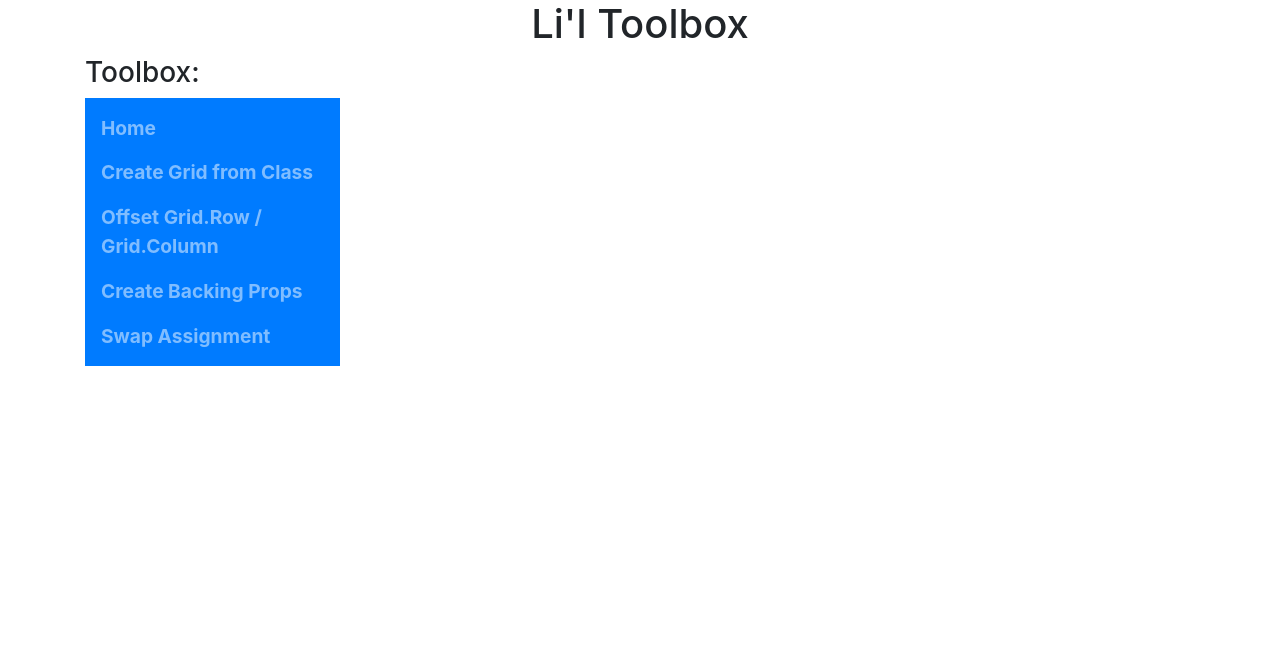
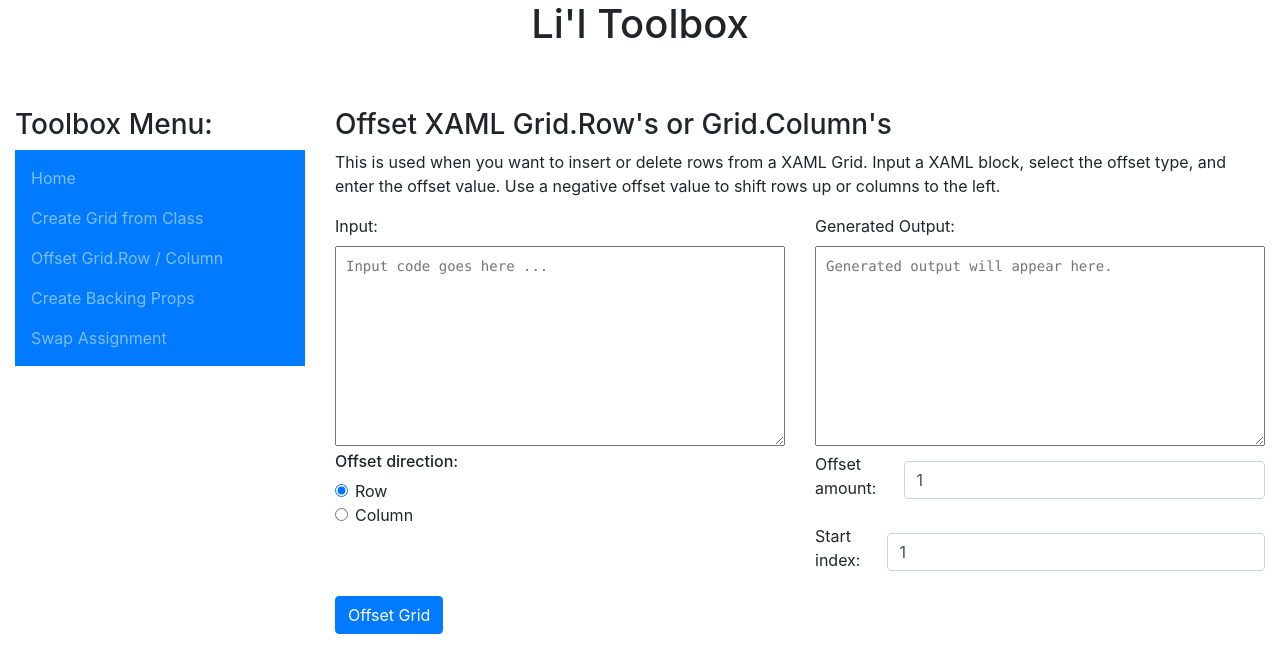
Before and after one commit to nhebb/lil-toolbox, an Angular app: page /grid-offset in a window 1280 px wide. Before the commit this address led to /. Shown: the top 672 px of the page. Built offline with nearby package versions, Linux system fonts and the light colour scheme.

Commit message:
Added preliminary grid offset functionality.

```diff
--- a/src/app/app-routing.module.ts
+++ b/src/app/app-routing.module.ts
@@ -1,10 +1,11 @@
 import { NgModule } from '@angular/core';
 import { Routes, RouterModule } from '@angular/router';
 import { GridFromClassComponent } from './grid-from-class/grid-from-class.component';
-
+import { GridOffsetComponent } from './grid-offset/grid-offset.component';
 
 const routes: Routes = [
-  { path: 'grid-from-class', component: GridFromClassComponent }
+  { path: 'grid-from-class', component: GridFromClassComponent },
+  { path: 'grid-offset', component: GridOffsetComponent }
 ];
 
 @NgModule({
--- a/src/app/app.component.html
+++ b/src/app/app.component.html
@@ -1,24 +1,24 @@
-<div class="container">
-  <h1 class="text-center">{{title}}</h1>
+<div class="container-fluid">
+  <h1 class="text-center page-title">{{title}}</h1>
   <div class="row">
     <div class="col-3">
-      <h3>Toolbox:</h3>
+      <h3>Toolbox Menu:</h3>
       <nav class="navbar navbar-dark bg-primary">
         <ul class="nav navbar-nav">
           <li class="nav-item">
-            <a class="nav-link bigly" routerLink="/">Home</a>
+            <a class="nav-link " routerLink="/">Home</a>
           </li>
           <li class="nav-item">
-            <a class="nav-link bigly" routerLink="/grid-from-class">Create Grid from Class</a>
+            <a class="nav-link " routerLink="/grid-from-class">Create Grid from Class</a>
           </li>
           <li class="nav-item">
-            <a class="nav-link bigly" routerLink="/">Offset Grid.Row / Grid.Column</a>
+            <a class="nav-link " routerLink="/grid-offset">Offset Grid.Row / Column</a>
           </li>
           <li class="nav-item">
-            <a class="nav-link bigly" routerLink="/">Create Backing Props</a>
+            <a class="nav-link " routerLink="/">Create Backing Props</a>
           </li>
           <li class="nav-item">
-            <a class="nav-link bigly" routerLink="/">Swap Assignment</a>
+            <a class="nav-link " routerLink="/">Swap Assignment</a>
           </li>
         </ul>
       </nav>
--- a/src/app/app.module.ts
+++ b/src/app/app.module.ts
@@ -1,6 +1,7 @@
 import { BrowserModule } from '@angular/platform-browser';
 import { NgModule } from '@angular/core';
 import { FormsModule } from '@angular/forms';
+import { ReactiveFormsModule } from '@angular/forms';
 import { NgbModule } from '@ng-bootstrap/ng-bootstrap';
 
 import { AppRoutingModule } from './app-routing.module';
@@ -21,6 +22,7 @@ import { GridOffsetComponent } from './grid-offset/grid-offset.component';
     NgbModule,
     BrowserModule,
     FormsModule,
+    ReactiveFormsModule,
     AppRoutingModule
   ],
   providers: [],
--- a/src/app/grid-from-class/grid-from-class.component.html
+++ b/src/app/grid-from-class/grid-from-class.component.html
@@ -2,7 +2,8 @@
 <h3>Create Grid from Class</h3>
 <p>Input a C# POCO, and generate a baseline XAML grid. The default control type is TextBox.
    DateTimes will generate a DatePicker, and bools will generate a CheckBox, but for other
-   data types you will need to manually change the control type.</p>
+   data types you will need to manually change the control type. The grid rows are created
+   in the order that they appear in the class.</p>
 <div class="row">
    <div class="col-6">
          <label>Input:</label>
--- a/src/app/grid-from-class/grid-from-class.component.ts
+++ b/src/app/grid-from-class/grid-from-class.component.ts
@@ -1,6 +1,6 @@
 import { Component, OnInit } from '@angular/core';
+
 import { WpfGridService } from '../wpf-grid.service';
-import { FormsModule } from '@angular/forms';
 
 @Component({
   selector: 'app-grid-from-class',
--- a/src/app/grid-offset/grid-offset.component.html
+++ b/src/app/grid-offset/grid-offset.component.html
@@ -1,15 +1,39 @@
 <h3>Offset XAML Grid.Row's or Grid.Column's</h3>
 <p>This is used when you want to insert or delete rows from a XAML Grid. Input a XAML block, select the offset type, and enter the offset value. Use a negative offset value to shift rows up or columns to the left.</p>
+<form [formGroup]="offsetForm" (ngSubmit)="onSubmit(offsetForm)">
    <div class="row">
       <div class="col-6">
          <label>Input:</label>
-      <textarea ref-inputTextArea class="code-box" [(ngModel)]="inputText" rows="8" cols="50" placeholder="Input code goes here ...">
-      </textarea>
+         <textarea class="code-box" formControlName="inputText" rows="8" cols="50" placeholder="Input code goes here ..."></textarea>
       </div>
       <div class="col-6">
          <label>Generated Output:</label>
-      <textarea ref-outputTextArea  class="code-box" [(ngModel)]="outputText" rows="8" cols="50"
-      [placeholder]="outputText.trim().length > 0 ? '' : 'Generated output will appear here.'"></textarea>
+         <textarea class="code-box" formControlName="outputText" rows="8" cols="50"
+         placeholder="Generated output will appear here."></textarea>
       </div>
    </div>
-<button type="button" class="btn btn-primary" (click)="offsetGrid(inputTextArea.value)">Offset  Grid</button>
+   <div class="row">
+      <div class="col-6">
+         <h6>Offset direction:</h6>
+         <div class="form-check">
+            <input class="form-check-input" type="radio" formControlName="direction" id="directionRow" value="Row" checked>
+            <label class="form-check-label" for="directionRow">Row</label>
+         </div>
+         <div class="form-check">
+            <input class="form-check-input" type="radio" formControlName="direction" id="directionColumn" value="Column">
+            <label class="form-check-label" for="directionColumn">Column</label>
+         </div>
+      </div>
+      <div class="col-6">
+         <div class="form-group inline-label-group">
+            <label for="gridOffset">Offset amount:</label>
+            <input class="form-control" type="number" formControlName="offset" id="gridOffset">
+         </div>
+         <div class="form-group inline-label-group">
+            <label for="gridStartIndex">Start index:</label>
+            <input class="form-control" type="number" formControlName="startIndex" id="gridStartIndex">
+         </div>
+      </div>
+   </div>
+   <button type="submit" class="btn btn-primary" >Offset  Grid</button>
+</form>
--- a/src/app/grid-offset/grid-offset.component.ts
+++ b/src/app/grid-offset/grid-offset.component.ts
@@ -1,6 +1,7 @@
 import { Component, OnInit } from '@angular/core';
 
-import { IViewModelItem } from '../iview-model-item';
+import { WpfGridService } from '../wpf-grid.service';
+import { FormGroup, FormControl, Validators } from '@angular/forms';
 
 @Component({
   selector: 'app-grid-offset',
@@ -8,10 +9,27 @@ import { IViewModelItem } from '../iview-model-item';
   styleUrls: ['./grid-offset.component.css']
 })
 export class GridOffsetComponent implements OnInit {
+  offsetForm = new FormGroup({
+    inputText: new FormControl('', Validators.required),
+    outputText: new FormControl(''),
+    direction: new FormControl('Row', Validators.required),
+    offset: new FormControl('1', [Validators.required, Validators.pattern('^[0-9]*$')]),
+    startIndex: new FormControl('1', [Validators.required, Validators.pattern('^[0-9]*$')])
+  });
 
-  constructor() { }
+  constructor(private gridService: WpfGridService) {}
 
-  ngOnInit(): void {
+  ngOnInit(): void { }
+
+  onSubmit(form: FormGroup): void {
+    const input =  form.value.inputText;
+    const direction = form.value.direction;
+    const offset = form.value.offset;
+    const startIndex = form.value.startIndex;
+
+    const result = this.gridService.applyOffset(input, direction, offset, startIndex);
+
+    form.patchValue({outputText: result});
   }
 
 }
--- a/src/app/wpf-grid.service.ts
+++ b/src/app/wpf-grid.service.ts
@@ -58,6 +58,8 @@ export class WpfGridService {
                                  .replace('gridrow', (row + 1).toString(10))
                                  .replace('gridcol', col.toString(10))
                                  .replace('controlName', parts[1]));
+
+      row += 2;
     }
 
     return output.join('\r\n');
@@ -89,11 +91,17 @@ export class WpfGridService {
           continue;
         }
 
-            const oldVal = line.substring(pos1 + 1, pos2 - pos1 - 1);
+        console.log('pos1, pos2:' + pos1 + ', ' + pos2);
+
+        const oldVal = line.substring(pos1 + 1, pos2);
+
+        console.log('oldVal: ' + oldVal);
+
         let index = parseInt(oldVal, 10);
-            if (!isNaN(index) && index >= startIndex)
+        if (!isNaN(index) && index >= +startIndex)
         {
-                index += offset;
+          index += +offset;
+          console.log('before: ' + oldVal + ', newVal: ' + index);
           const oldIndex = direction + `"${oldVal}"`;
           const newIndex = direction + `"${index}"`;
           output.push(line.replace(oldIndex, newIndex));
--- a/src/styles.css
+++ b/src/styles.css
@@ -1,8 +1,12 @@
 /* You can add global styles to this file, and also import other style files */
 @import '~bootstrap/dist/css/bootstrap.css';
 
-.bigly {
-    font-size:1.2em;
+.page-title {
+    margin-bottom: 1.5em;
+}
+
+.stronk {
+    font-size:1.1em;
     font-weight:bold;
 }
 
@@ -19,3 +23,8 @@ textarea.code-box {
     -o-tab-size: 4;
     tab-size: 4;
 }
+
+.inline-label-group {
+    display: flex;
+    align-items: center;
+}
```
Lines whose indentation alone changed are shown as unchanged.
